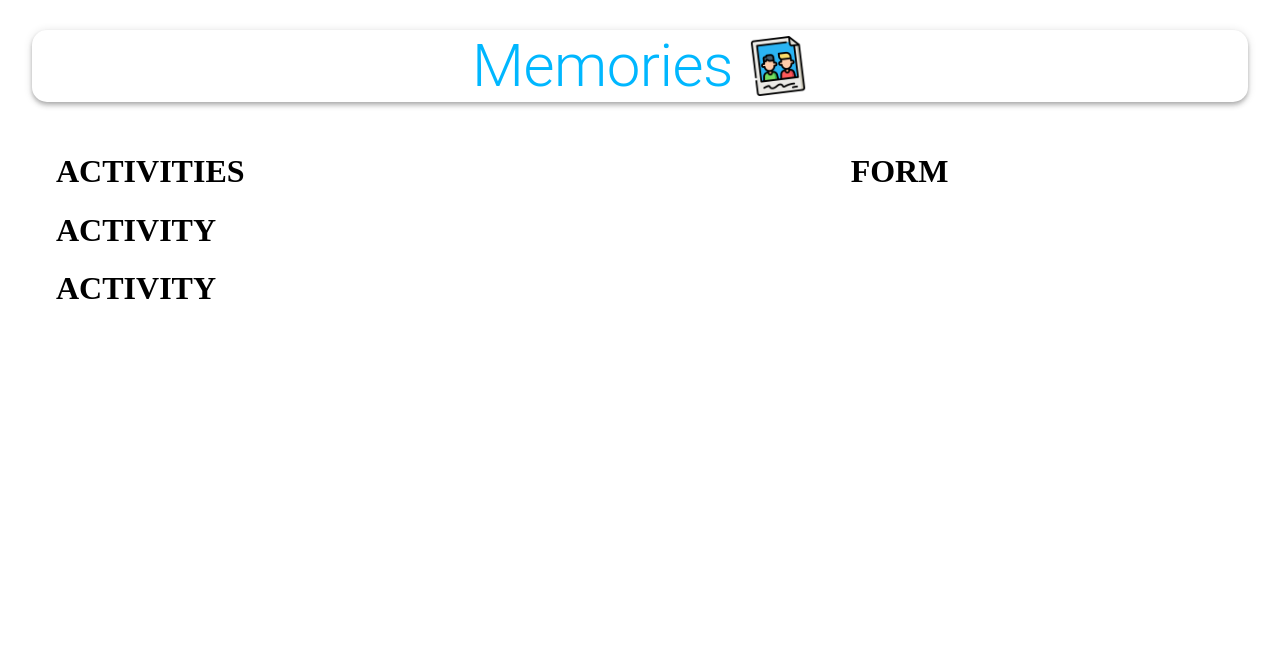
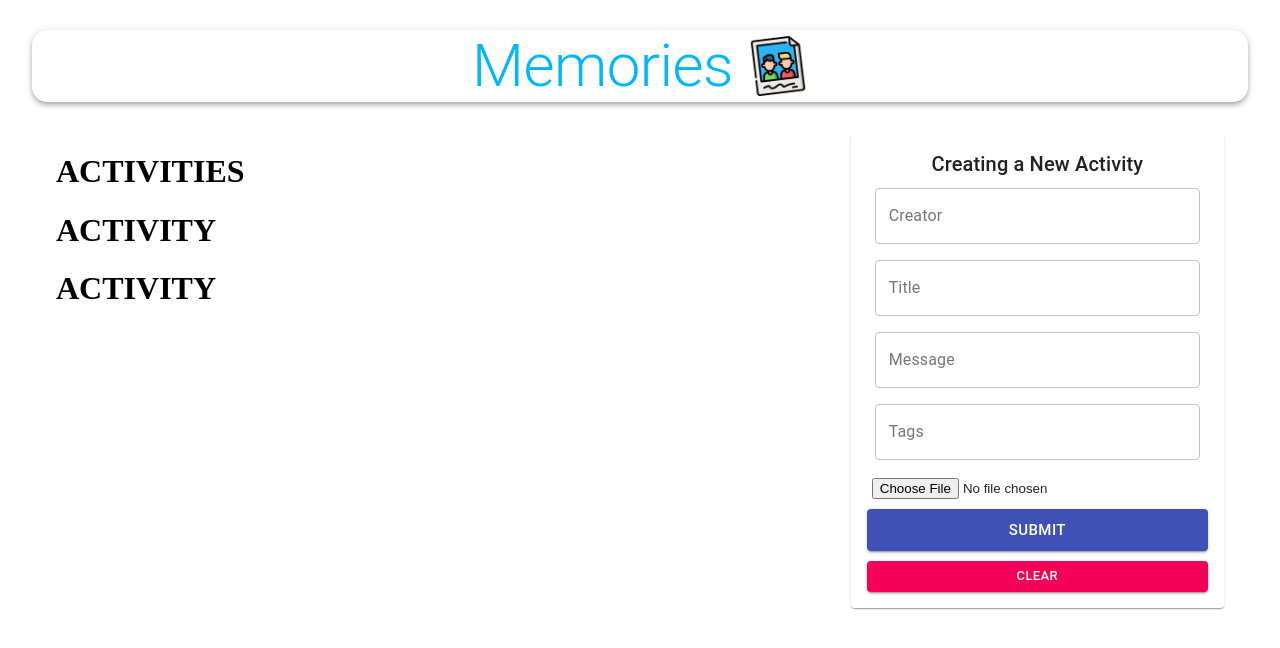
Before and after one commit to conversaShawn/project3_redo, a React (Create React App) app in the folder client/: page / in a window 1280 px wide. Shown: the top 648 px of the page. Built offline with nearby package versions, Linux system fonts and the light colour scheme.

Commit message:
form created

```diff
--- a/client/src/components/Form/Form.js
+++ b/client/src/components/Form/Form.js
@@ -1,12 +1,41 @@
-import React from "react";
-
+import React, { useState } from "react";
+import { TextField, Button, Typography, Paper } from "@material-ui/core"
+import FileBase from "react-file-base64";
 import useStyles from "./styles"
 
 const Form = () => {
+    const [activityData, setActivityData] = useState({
+        creator: "",
+        title: "",
+        message: "",
+        tags: "",
+        selectedFile: ""
+    })
     const classes = useStyles();
 
+    const handleSubmit = () => {
+
+    }
+
+    const clear = () => {
+
+    }
+
     return (
-        <h1>FORM</h1>
+        <Paper className={classes.paper}>
+            <form autoComplete="off" noValidate className={`${classes.root} ${classes.form}`} onSubmit={handleSubmit}>
+                <Typography variant="h6">Creating a New Activity</Typography>
+                <TextField name="creator" variant="outlined" label="Creator" fullWidth value={activityData.creator} onChange={(e) => setActivityData({ ...activityData, creator: e.target.value})}/>
+                <TextField name="title" variant="outlined" label="Title" fullWidth value={activityData.title} onChange={(e) => setActivityData({ ...activityData, title: e.target.value})}/>
+                <TextField name="message" variant="outlined" label="Message" fullWidth value={activityData.message} onChange={(e) => setActivityData({ ...activityData, message: e.target.value})}/>
+                <TextField name="tags" variant="outlined" label="Tags" fullWidth value={activityData.tags} onChange={(e) => setActivityData({ ...activityData, tags: e.target.value})}/>
+                <div className={classes.fileInput}>
+                    <FileBase type="file" multiple={false} onDone={({base64}) => setActivityData({ ...activityData, selectedFile: base64})}/>
+                </div>
+                <Button className={classes.buttonSubmit} variant="contained" color="primary" size="large" type="submit" fullWidth>Submit</Button>
+                <Button variant="contained" color="secondary" size="small" onClick={clear} fullWidth>Clear</Button>
+            </form>
+        </Paper>
     )
 }
 
--- a/package.json
+++ b/package.json
@@ -1,5 +1,8 @@
 {
   "devDependencies": {
     "cypress": "^7.0.1"
+  },
+  "dependencies": {
+    "react-file-base64": "^1.0.3"
   }
 }
```
Also changed, not shown: 1 other file (tests, documents, lock files or other folders).
